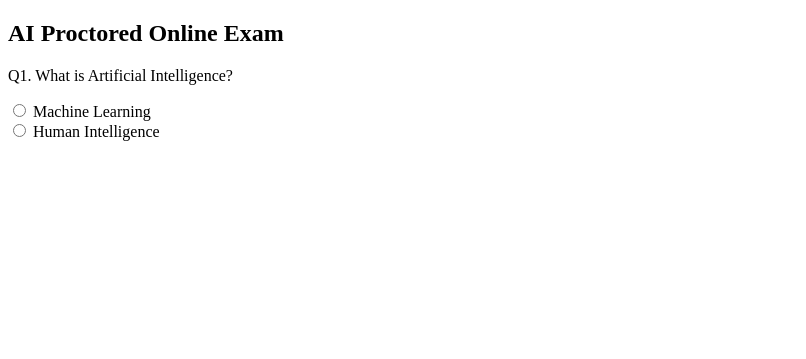
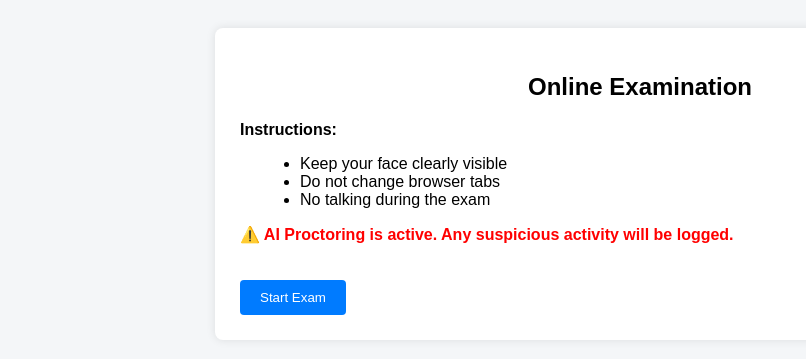
Before and after one commit to vivekcoder01/face-authentication, a Flask app: template BACKEND/templates/exam.html in a window 1280 px wide. Shown: the top 359 px of the page, without its empty margins (0-806 px from the left). Run offline with Flask 3, Linux system fonts and the light colour scheme; the template is opened without the code that fills it, so the values that code supplies are empty.

Commit message:
change admin and exam pannel

```diff
--- a/BACKEND/templates/exam.html
+++ b/BACKEND/templates/exam.html
@@ -1,16 +1,68 @@
 <!DOCTYPE html>
-<html>
+<html lang="en">
 <head>
-  <title>Online Exam</title>
-  <script src="/static/monitor.js"></script>
+    <meta charset="UTF-8">
+    <title>Online Exam</title>
+
+    <style>
+        body {
+            font-family: Arial, sans-serif;
+            background: #f4f6f8;
+            padding: 20px;
+        }
+        .container {
+            max-width: 800px;
+            margin: auto;
+            background: #ffffff;
+            padding: 25px;
+            border-radius: 8px;
+            box-shadow: 0 0 10px rgba(0,0,0,0.1);
+        }
+        h2 {
+            text-align: center;
+        }
+        ul {
+            margin-left: 20px;
+        }
+        .warning {
+            margin-top: 15px;
+            color: red;
+            font-weight: bold;
+        }
+        button {
+            margin-top: 20px;
+            padding: 10px 20px;
+            background: #007bff;
+            color: white;
+            border: none;
+            border-radius: 4px;
+            cursor: pointer;
+        }
+        button:hover {
+            background: #0056b3;
+        }
+    </style>
 </head>
 <body>
 
-<h2>AI Proctored Online Exam</h2>
+<div class="container">
+    <h2>Online Examination</h2>
 
-<p>Q1. What is Artificial Intelligence?</p>
-<input type="radio"> Machine Learning<br>
-<input type="radio"> Human Intelligence<br>
+    <p><strong>Instructions:</strong></p>
+    <ul>
+        <li>Keep your face clearly visible</li>
+        <li>Do not change browser tabs</li>
+        <li>No talking during the exam</li>
+    </ul>
+
+    <p class="warning">
+        ⚠️ AI Proctoring is active. Any suspicious activity will be logged.
+    </p>
+
+    <button onclick="alert('Exam Started! Monitoring is active.')">
+        Start Exam
+    </button>
+</div>
 
 </body>
 </html>
```
Also changed, not shown: BACKEND/templates/admin.html (+48 -8 lines).
